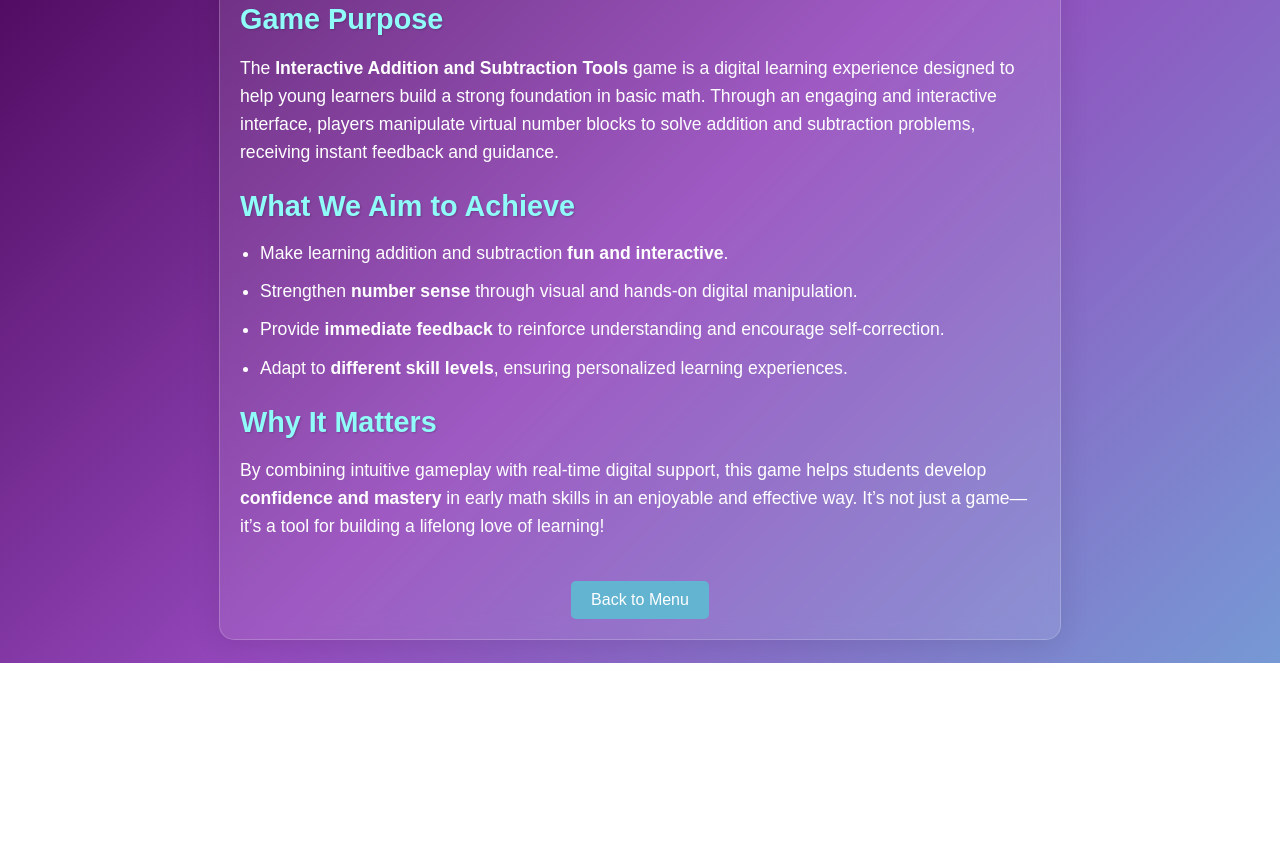
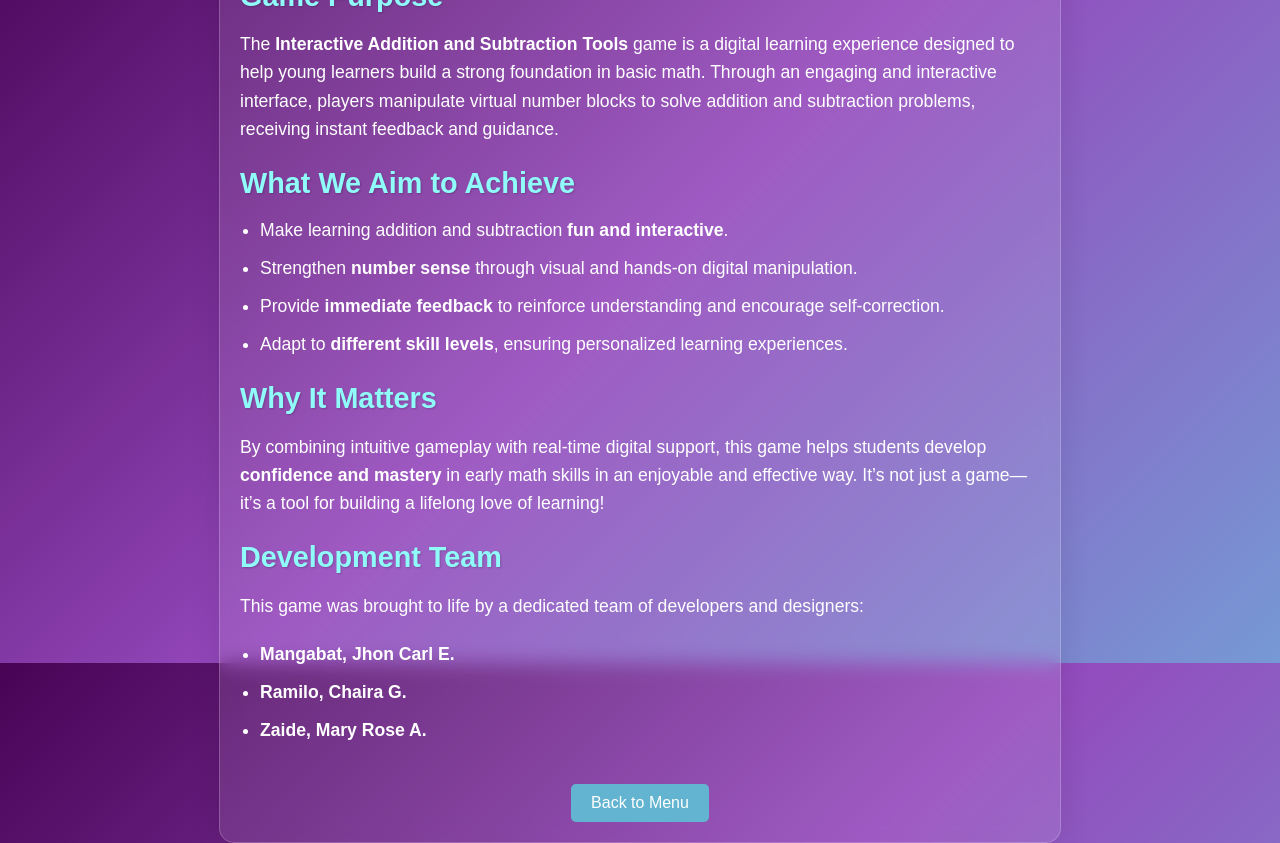
Before and after one commit to veisha/arithmethicDragAndDropUI, a website: page Public/about.html in a window 1280 px wide. Shown: the part 137-980 px from the top of the page. Before the commit the page ends 800 px from the top, so only its background shows below. Drawn offline with Linux system fonts and the light colour scheme.

Commit message:
Update about.html

```diff
--- a/Public/about.html
+++ b/Public/about.html
@@ -33,6 +33,19 @@
                     By combining intuitive gameplay with real-time digital support, this game helps students develop <strong>confidence and mastery</strong> in early math skills in an enjoyable and effective way. It’s not just a game—it’s a tool for building a lifelong love of learning!
                 </p>
             </section>
+
+            <!-- Development Team Section -->
+            <section class="dev-team">
+                <h2>Development Team</h2>
+                <p>
+                    This game was brought to life by a dedicated team of developers and designers:
+                </p>
+                <ul>
+                    <li><strong>Mangabat, Jhon Carl E.</strong></li>
+                    <li><strong>Ramilo, Chaira G.</strong></li>
+                    <li><strong>Zaide, Mary Rose A.</strong></li>
+                </ul>
+            </section>
         </div>
 
         <!-- Back to Menu Button -->
```
